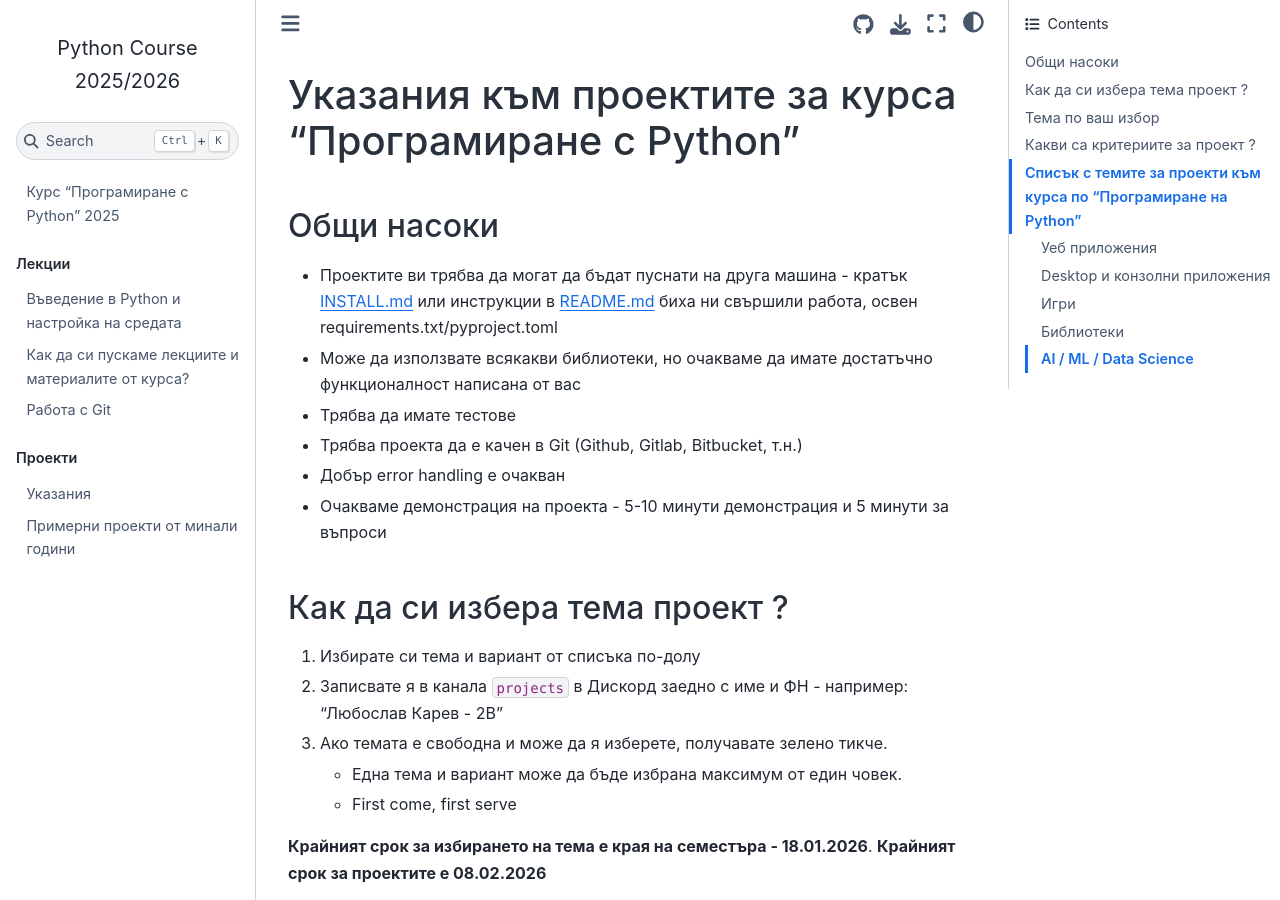
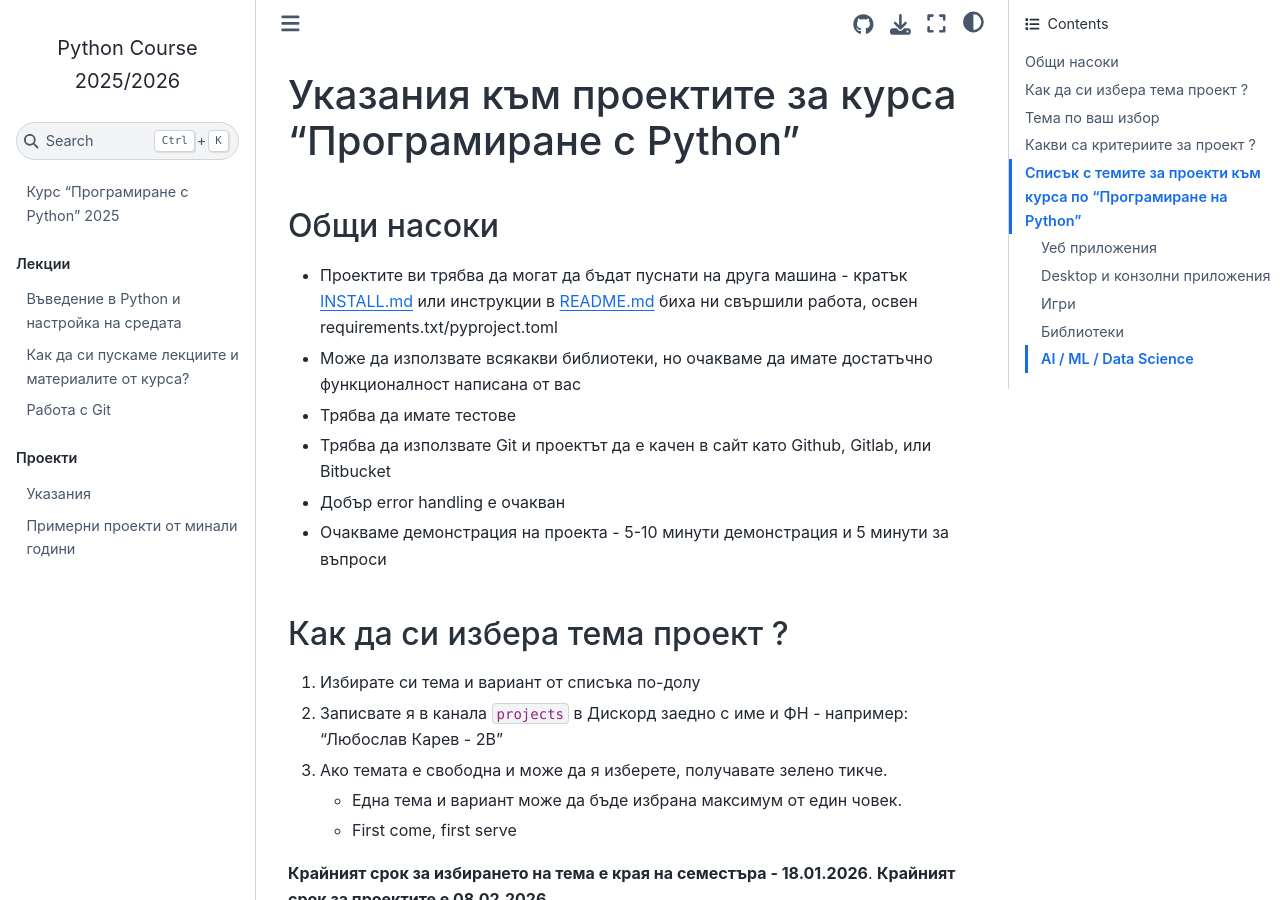
Before and after one commit to fmipython/PythonCourse2025, a Jupyter Book: the page built from project-topics/README.md, in a window 1280 px wide and 900 px high. Built offline with Jupyter Book 1.0.4 settings and Sphinx 7.4.7 and the Sphinx Book theme 1.1.4, drawn with Linux system fonts in a browser that asks for light colours; pages that are not in the unit, such as notebooks, are missing from menus.

Commit message:
Update project-topics/README.md
Co-authored-by: AI <yalishanda@abv.bg>

```diff
--- a/project-topics/README.md
+++ b/project-topics/README.md
@@ -5,7 +5,7 @@
 - Проектите ви трябва да могат да бъдат пуснати на друга машина - кратък INSTALL.md или инструкции в README.md биха ни свършили работа, освен requirements.txt/pyproject.toml
 - Може да използвате всякакви библиотеки, но очакваме да имате достатъчно функционалност написана от вас
 - Трябва да имате тестове
-- Трябва проекта да е качен в Git (Github, Gitlab, Bitbucket, т.н.)
+- Трябва да използвате Git и проектът да е качен в сайт като Github, Gitlab, или Bitbucket
 - Добър error handling е очакван
 - Очакваме демонстрация на проекта - 5-10 минути демонстрация и 5 минути за въпроси
 
```
